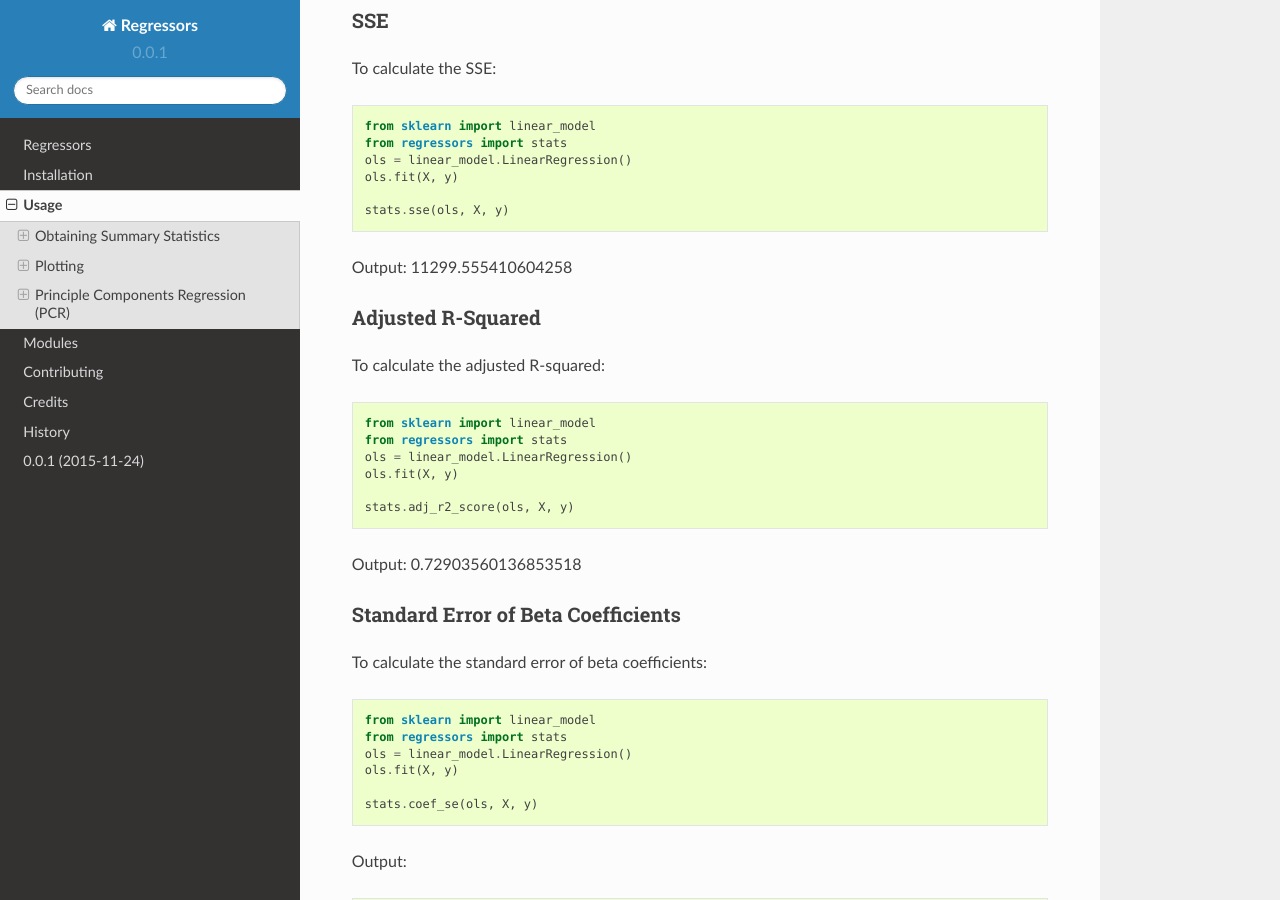
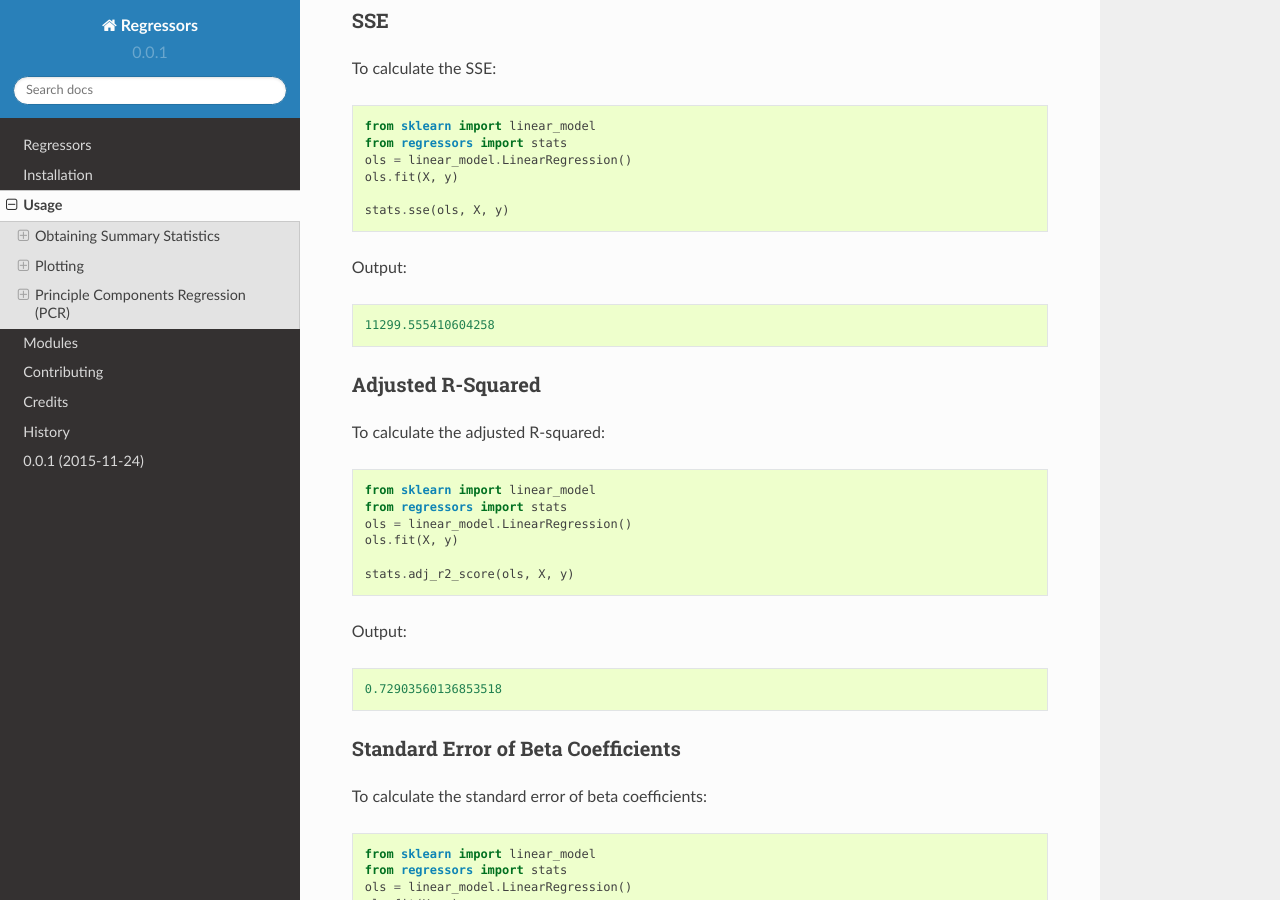
Before and after one commit to nsh87/regressors, a Sphinx documentation site: the page built from docs/usage.rst, in a window 1280 px wide and 900 px high, scrolled down 856 px. Built offline with Sphinx 7.4.7 and the Read the Docs theme 2.0.0, drawn with Linux system fonts in a browser that asks for light colours; formulas are drawn with MathJax 3; part of the change alters nothing that is shown; some of the changed text lies outside the part shown.

```diff
--- a/docs/usage.rst
+++ b/docs/usage.rst
@@ -46,8 +46,9 @@ To calculate the SSE::
 
     stats.sse(ols, X, y)
 
-Output: 11299.555410604258
+Output::
 
+    11299.555410604258
 
 Adjusted R-Squared
 ~~~~~~~~~~~~~~~~~~
@@ -61,7 +62,9 @@ To calculate the adjusted R-squared::
 
     stats.adj_r2_score(ols, X, y)
 
-Output: 0.72903560136853518
+Output::
+
+    0.72903560136853518
 
 
 Standard Error of Beta Coefficients
@@ -135,7 +138,9 @@ To calculate the F-statistic of beta coefficients::
 
     stats.f_stat(ols, X, y)
 
-Output: 114.22612261689403
+Output::
+
+    114.22612261689403
 
 Summary
 ~~~~~~~
```
